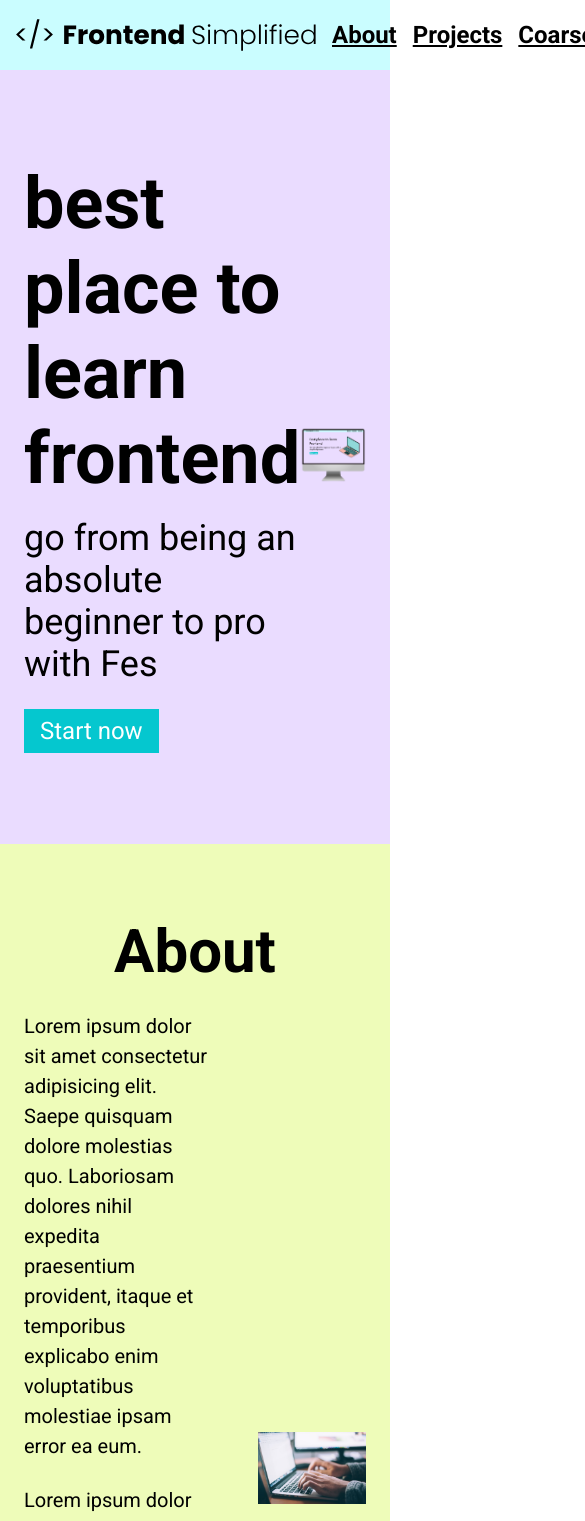
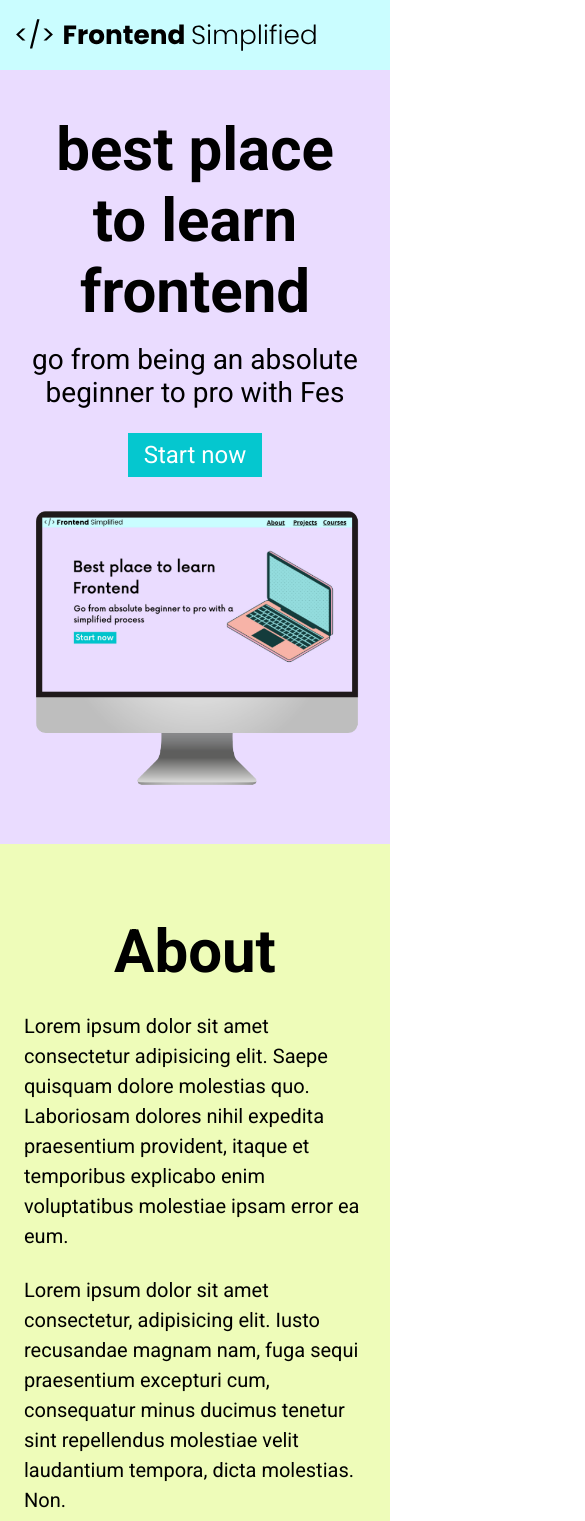
Before and after one commit to CLee2028/first-GitHub-project, a plain HTML site: page index.html in a window 390 px wide. Shown: the top 1521 px of the page, 585 px wide, since content can reach past the window. Drawn offline with Linux system fonts and the light colour scheme.

Commit message:
added some responsiveness

```diff
--- a/index.html
+++ b/index.html
@@ -13,6 +13,7 @@
         <nav>
          <img src="./assests/FES.svg" class="logo" alt="">
           <ul>
+            /*THE SYMBOL # HAS A HIGHER VALUE WHEN IT COMES TO .CSS*/
             <li><a href="#about">About</a></li>
             <li><a href="#discord">Projects</a></li>
             <li><a href="#contact">Coarses</a></li>
@@ -20,10 +21,10 @@
         </nav>
         <header>
             <div class="row">
-                <div>
+                <div class="home-description">
                     <h1>best place to learn frontend</h1>
                     <p class="subheader">go from being an absolute beginner to pro with Fes</p>
-                    <button>Start now</button>
+                    <button class="home--description--button">Start now</button>
                 </div>
                 <figure>
                     <img src="./assests/laptop.png" alt="">
--- a/style.css
+++ b/style.css
@@ -130,6 +130,7 @@ form{
     display: flex;
     flex-direction: column;
     margin: 0 auto;
+    padding: 0 24px;
 
 }
 input, textarea{
@@ -165,3 +166,66 @@ font-size: 32px
     padding: 0 0 8px 0;
     font-weight: bold;
 }
+
+/* MAKE WEBPAGE RESPONSIVE ON SMALL PHONES, TABLETS, LARGE SMARTPHONES*/
+/*MEDIA QUIRES*/
+@media(max-width: 728px){
+.row{
+  flex-direction: column;
+}
+/* IN INSPECT ELEMENT U CAN CLICK ON ANY CODE TO BRING UP THE STYLE.CSS U CAN WRITE CODE IN THERE TO SEE THE CHANGES ON THE PAGE AND IT DOESNT EFFECT YOUR CODE OR SAVE IT*/
+.home-description{
+  margin-bottom: 24px;
+  display: flex;
+  flex-direction: column;
+  align-items: center;
+}
+/*TRY TO USE SAME DESCRIPTIVE WORDS ON CLASS ELEMENTS TO MAKE IT EASIER TO STYLE */
+.home--description--button{
+  max-width: 240px;
+
+}
+h1{
+  text-align: center;
+  font-size: 60px;
+}
+.subheader{
+  text-align: center;
+  font-size: 28px;
+}
+ul{
+  display: none;
+}
+.section__description{
+  flex-direction: column;
+}
+
+.section__description{
+  flex-direction: column;
+
+}
+.section__description--wrapper{
+  width: 100%;
+}
+.about__img--wrapper{
+width: 100%;
+}
+/*swaps image from top to bottom*/
+#discord .section__description{
+  flex-direction: column-reverse;
+}
+footer{
+  padding: 48px 24p;
+}
+/*NEVER HARD CODE WIDTH OR ANYTHING ALWAYS USE % VALUES IF U NEED TO HARDCODE SOMETHING USE MAX-WIDTH INSTEAD*/
+.footer__logo{
+  max-width: 360px;
+}
+.footer__link{
+  padding: 0 4px;
+  font-size: 18px;
+}
+.footer__links{
+  margin-bottom: 24px;
+}
+}
```
